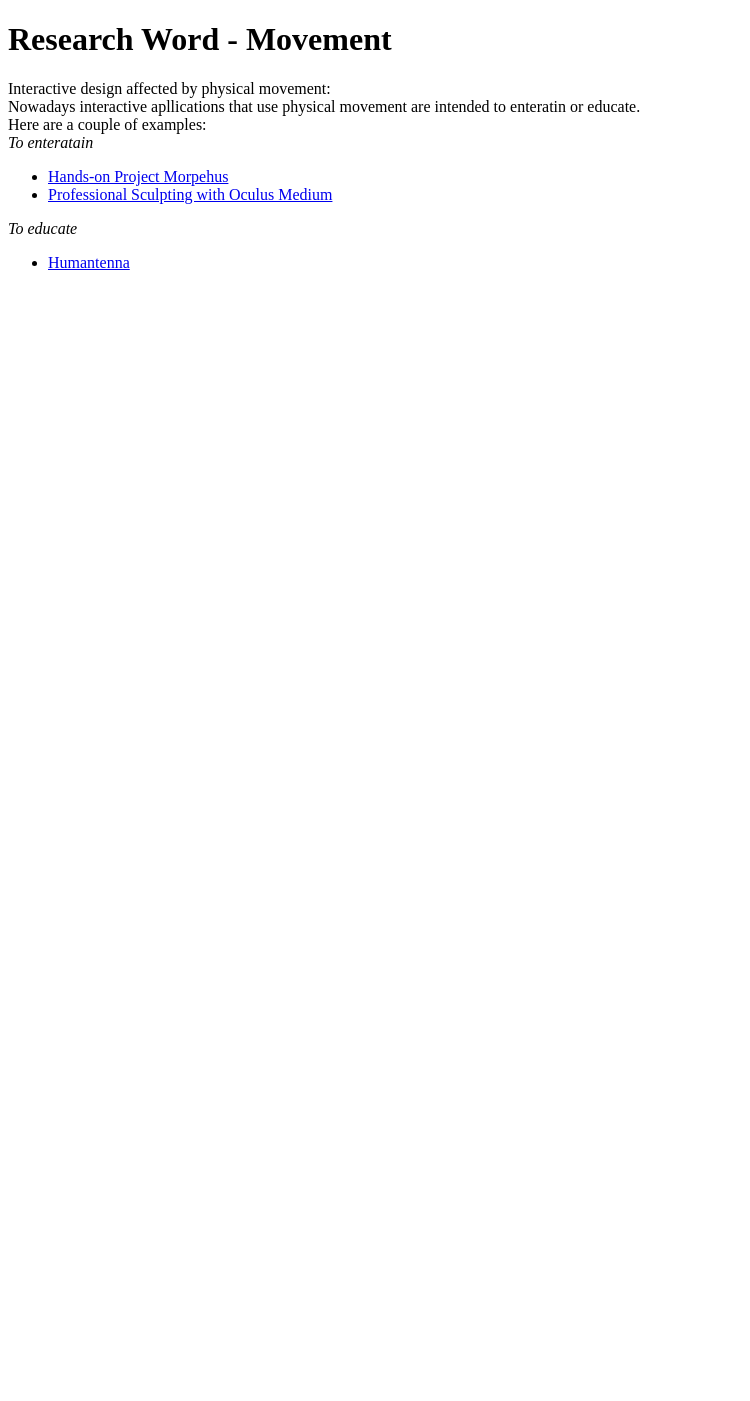
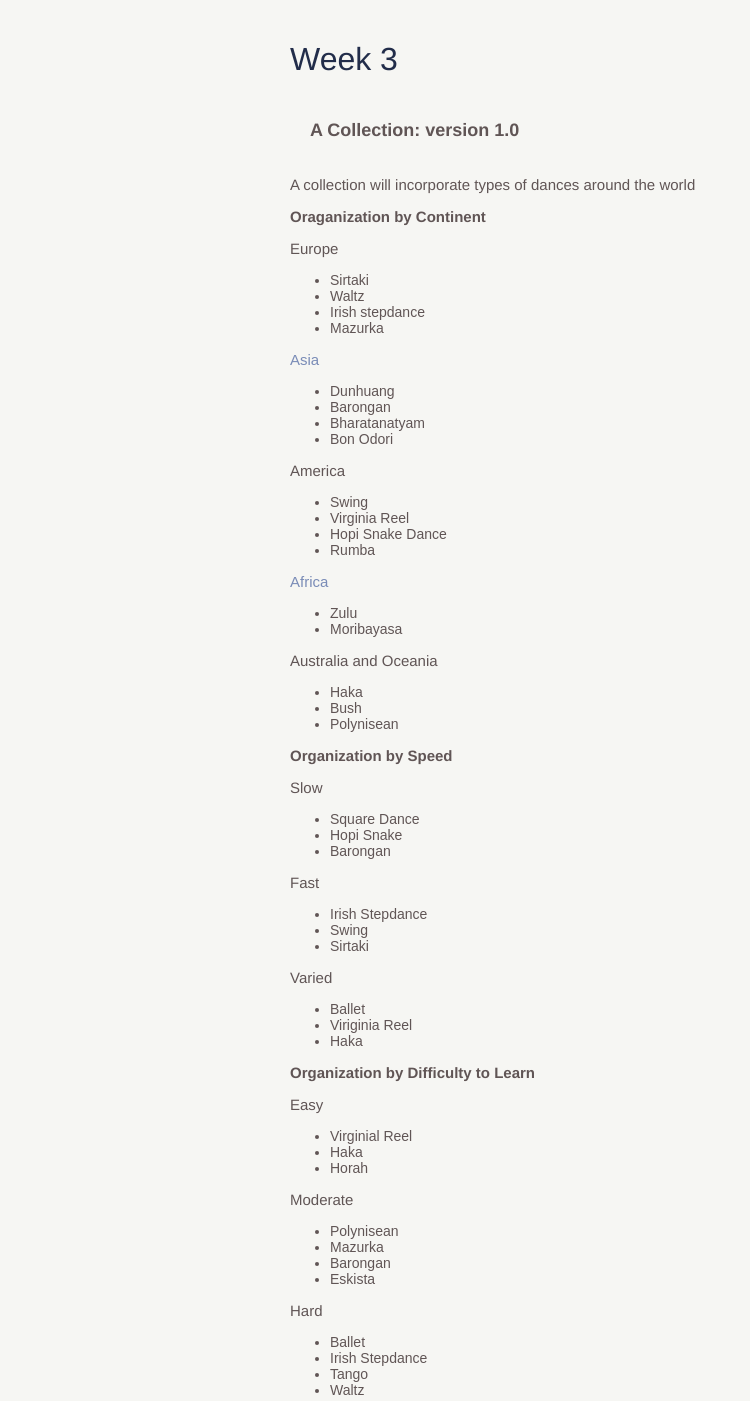
Before and after one commit to olgapav23/olgapav23.github.io, a plain HTML site: page studio/week_03.html in a window 1280 px wide. Shown: the whole page, without its empty margins (0-750 px from the left). Before the commit the page ends 800 px from the top, so only its background shows below. Drawn offline with Linux system fonts and the light colour scheme.

Commit message:
Initial commit

```diff
--- a/studio/style.css
+++ b/studio/style.css
@@ -1,9 +1,40 @@
 body {
-	background-color: #d5c6b0
+	background-color: #f6f6f3;
 }
 h1 {
-	font-family: tahoma, sans-serif;
+	font-family: helvetica, sans-serif;
 	font-weight: lighter;
-
-
+	color: #222d4a;
 }
+h2 {
+	font-family: helvetica, sans-serif;
+	font-weight: bolder;
+	font-size: 18px;
+	color: #605555;
+	padding: 20px 20px 20px 20px;
+}
+div {
+	position: absolute;
+	top: 20px;
+	left: 290px;
+	right: 200px;
+	color: #605555;
+}
+p {
+	font: 15px helvetica, sans-serif;
+}
+ul {
+	font: 14px lighter helvetica, sans-serif;
+}
+ol {
+	font: 14px lighter helvetica, sans-serif;
+}
+a {
+	font: 15px normal helvetica, sans-serif;
+	color: #7a8cb7;
+	text-decoration: none;
+}
+a:hover {
+	color: #8cabec;
+	text-decoration: underline;
+}
--- a/studio/week_03.html
+++ b/studio/week_03.html
@@ -2,23 +2,88 @@
 <html>
 	<head>
 		<title>Week 3</title>
+		<link rel="stylesheet" type="text/css" href="style.css">
 	</head>
 	<body>
-	<h1>Research Word - Movement</h1>
-		<p>Interactive design affected by physical movement:<br>
-			Nowadays interactive apllications that use physical movement are intended to enteratin or educate.<br>
-			Here are a couple of examples:<br>
-			<em>To enteratain</em>
-			<ul>
-				<li><a href="https://www.youtube.com/watch?v=Dq5VVnsQgB8</a>VR experinece:"> Hands-on Project Morpehus</li>
-				<li><a href="https://www.youtube.com/watch?v=Dq5VVnsQgB8">Professional Sculpting with Oculus Medium</a></li>
-			</ul>
-			<em>To educate</em>
-			<ul>
-				<li><a href="https://www.youtube.com/watch?v=7lRnm2oFGdc">Humantenna</a></li>
-			</ul>
-		</p>
-
-
+		<div>
+		<h1>Week 3</h1>
+			<h2>A Collection: version 1.0</h2>
+				<p>
+					A collection will incorporate types of dances around the world
+				</p>
+				<p><strong>Oraganization by Continent</strong></p>
+				<p>Europe</p>
+					<ul>
+						<li>Sirtaki</li>
+						<li>Waltz</li>
+						<li>Irish stepdance</li>
+						<li>Mazurka</li>
+					</ul>
+				<p><a href="http://hubpages.com/entertainment/Types-of-Asian-Dances">Asia</a></p>
+					<ul>
+						<li>Dunhuang</li>
+						<li>Barongan</li>
+						<li>Bharatanatyam</li>
+						<li>Bon Odori</li>
+					</ul>
+				<p>America</p>
+					<ul>
+						<li>Swing</li>
+						<li>Virginia Reel</li>
+						<li>Hopi Snake Dance</li>
+						<li>Rumba</li>
+					</ul>
+				<p><a href="https://www.binoandfino.com/blog/2015/12/15/a-list-of-some-traditional-dances-from-different-african-countries">Africa</a></p>
+				 	<ul>
+				 		<li>Zulu</li>
+				 		<li>Moribayasa</li>
+				 	</ul>
+				 <p>Australia and Oceania</p>
+				 	<ul>
+				 		<li>Haka</li>
+				 		<li>Bush</li>
+				 		<li>Polynisean</li>
+				 	</ul>
+				 <p><strong>Organization by Speed</strong></p>
+				 <p>Slow</p>
+				 	<ul>
+				 		<li>Square Dance</li>
+				 		<li>Hopi Snake</li>
+				 		<li>Barongan</li>
+				 	</ul>
+				 <p>Fast</p>
+				 	<ul>
+				 		<li>Irish Stepdance</li>
+				 		<li>Swing</li>
+				 		<li>Sirtaki</li>
+				 	</ul>
+				 <p>Varied</p>
+				 	<ul>
+				 		<li>Ballet</li>
+				 		<li>Viriginia Reel</li>
+				 		<li>Haka</li>
+				 	</ul>
+				 <p><strong>Organization by Difficulty to Learn</strong></p>
+				 <p>Easy</p>
+				 	<ul>
+				 		<li>Virginial Reel</li>
+				 		<li>Haka</li>
+				 		<li>Horah</li>
+				 	</ul>
+				 <p>Moderate</p>
+				 	<ul>
+				 		<li>Polynisean</li>
+				 		<li>Mazurka</li>
+				 		<li>Barongan</li>
+				 		<li>Eskista</li>
+				 	</ul>
+				 <p>Hard</p>
+				 	<ul>
+				 		<li>Ballet</li>
+				 		<li>Irish Stepdance</li>
+				 		<li>Tango</li>
+				 		<li>Waltz</li>
+				 	</ul>
+		</div>
 	</body>
 </html>
--- a/style.css
+++ b/style.css
@@ -1,12 +1,36 @@
 body {
-	background-color: #d5c6b0
+	background-color: #f6f6f3;
 }
 h1 {
-	font-family: tahoma, sans-serif;
+	font-family: helvetica, sans-serif;
 	font-weight: lighter;
+	color: #222d4a;
+}
+h2 {
+	font-family: helvetica, sans-serif;
+	font-weight: lighter;
+	color: #222d4a;
+}
+h3 {
+	font-style: italic;
+	font-family: helvetica, sans-serif;
+	font-weight: lighter;
+	color: #222d4a;
+	position: relative;
+	top: 0;
+	left: 50px;
+	padding: 0 0 0 0;
+	margin: 0 0 0 0;
 }
 div {
 	position: absolute;
 	top: 20px;
-	left: 500px;
+	left: 350px;
+	color: #778ba5;
 }
+p {
+	font: 20px lighter helvetica, sans-serif;
+}
+ul {
+	font: 20px lighter helvetica, sans-serif;
+}
```
Also changed, not shown: index.html (+6 -0 lines), studio/week_01.html (+48 -2 lines), studio/week_02.html (added, +28 -0 lines).
